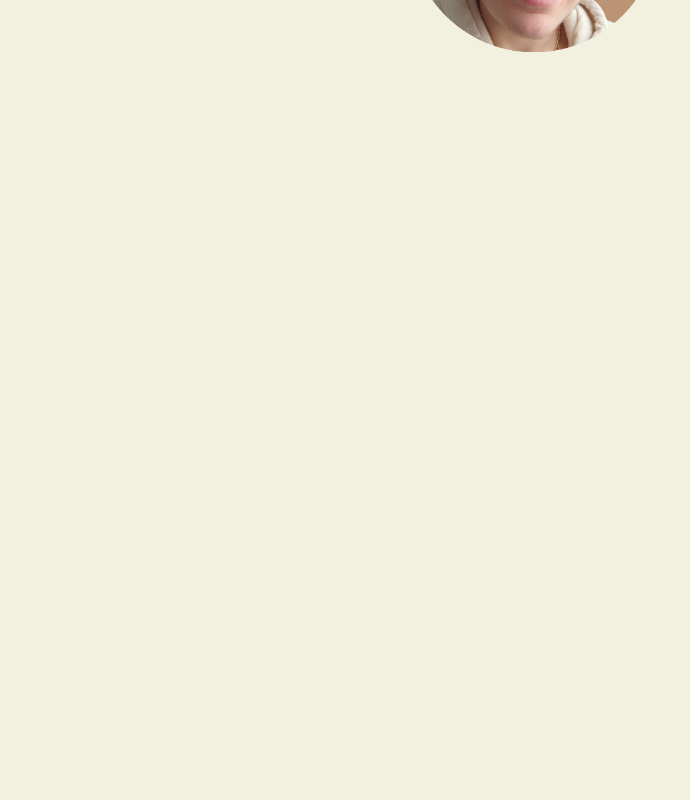
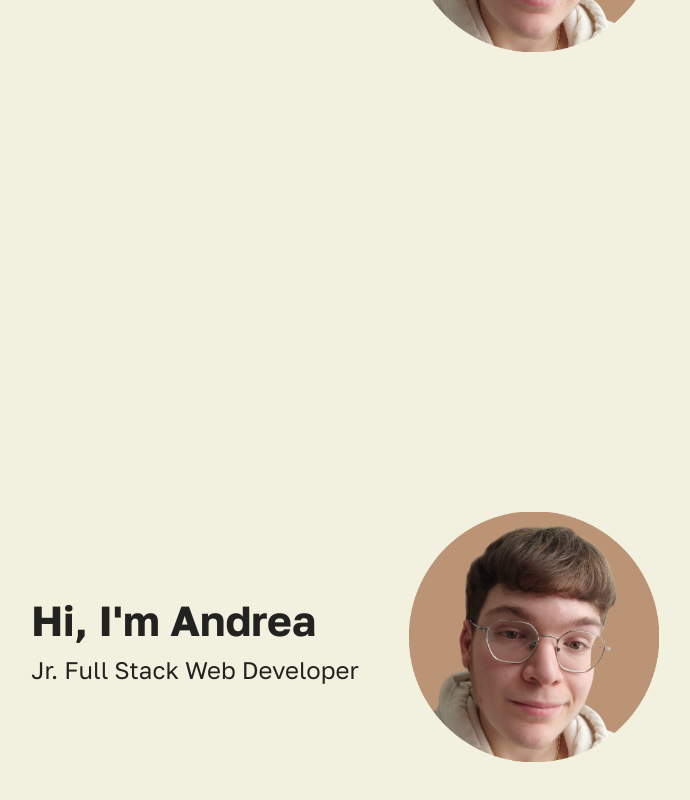
Before and after one commit to Andrea8802/web-portfolio, a Vue app in the folder Frontend/web-portfolio-frontend/: page / in a window 1280 px wide. Shown: the part 516-1316 px from the top of the page, without its empty margins (295-985 px from the left). Before the commit the page ends 800 px from the top, so only its background shows below. Built offline with nearby package versions, Linux system fonts and the light colour scheme.

Commit message:
Jumbotron

```diff
--- a/Frontend/web-portfolio-frontend/src/App.vue
+++ b/Frontend/web-portfolio-frontend/src/App.vue
@@ -18,5 +18,5 @@ export default {
 </template>
 
 <style lang="scss">
-@use './styles/general' as *;
+@use '/src/styles/general' as *;
 </style>
--- a/Frontend/web-portfolio-frontend/src/components/Home.vue
+++ b/Frontend/web-portfolio-frontend/src/components/Home.vue
@@ -1,5 +1,5 @@
 <script>
-import Jumbotron from './Jumbotron.vue';
+import Jumbotron from './Home/Jumbotron.vue';
 
 export default {
     name: "Home",
@@ -13,6 +13,7 @@ export default {
 <template>
     <div class="container">
         <Jumbotron />
+        <Jumbotron />
     </div>
 </template>
 
--- a/Frontend/web-portfolio-frontend/src/components/Jumbotron.vue
+++ b/Frontend/web-portfolio-frontend/src/components/Home/Jumbotron.vue
@@ -17,13 +17,13 @@ export default {
         </div>
 
         <div class="right">
-            <img src="../assets/me.png" alt="">
+            <img src="/src/assets/me.png" alt="">
         </div>
     </div>
 </template>
 
 <style lang="scss" scoped>
-@use '../styles/partials/mixins' as *;
+@use '/src/styles/partials/mixins' as *;
 
 .container {
     @include d-flex(center, center);
```
